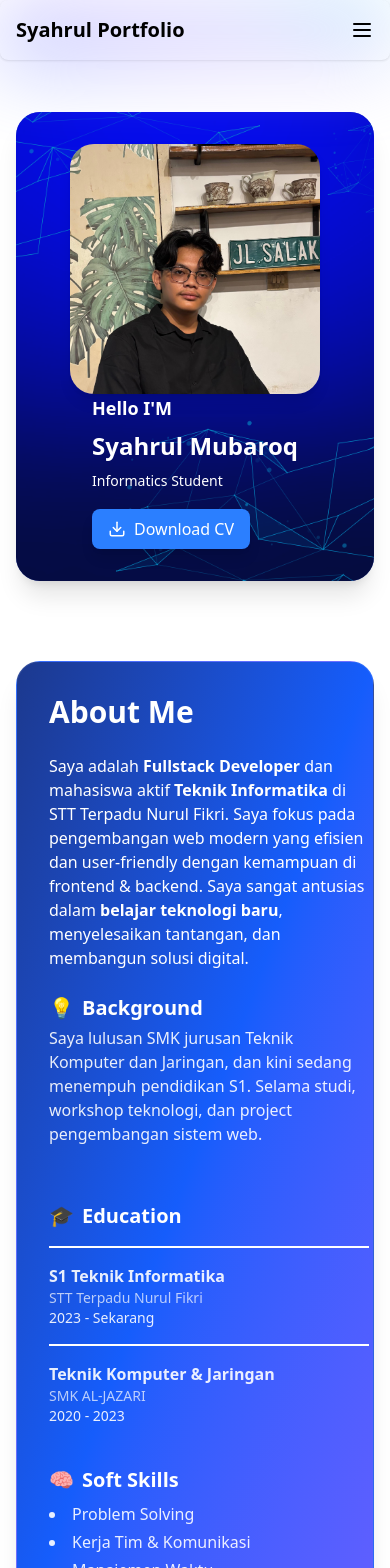
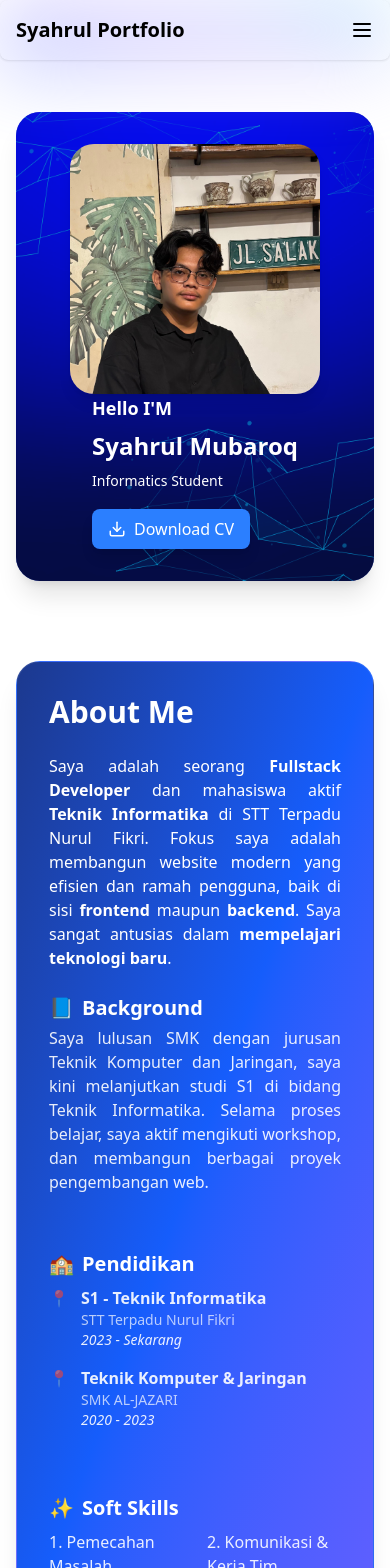
Before and after one commit to SyahrulMubaroq205/portfolio, a React (Vite) app: page / in a window 390 px wide. Shown: the top 1568 px of the page. Built offline with nearby package versions, Linux system fonts and the light colour scheme.

Commit message:
update portfolio

```diff
--- a/src/App.jsx
+++ b/src/App.jsx
@@ -150,7 +150,6 @@ export default function App() {
                         <li><a href="#" className="hover:text-gray-600">Home</a></li>
                         <li><a href="#about" className="hover:text-gray-600">About</a></li>
                         <li><a href="#projects" className="hover:text-gray-600">Projects</a></li>
-                        <li><a href="#contact" className="hover:text-gray-600">Contact</a></li>
                     </ul>
 
                     {/* Mobile Toggle */}
@@ -166,7 +165,6 @@ export default function App() {
                             <li><a href="#" className="hover:text-gray-600">Home</a></li>
                             <li><a href="#about" className="hover:text-gray-600">About</a></li>
                             <li><a href="#projects" className="hover:text-gray-600">Projects</a></li>
-                            <li><a href="#contact" className="hover:text-gray-600">Contact</a></li>
                         </ul>
                     </div>
                 )}
@@ -253,16 +251,16 @@ export default function App() {
                         viewport={{ once: true }}
                     >
                         <h2 className="text-3xl font-bold mb-6 text-white">About Me</h2>
-                        <p className="text-white mb-6">
-                            Saya adalah <span className="font-semibold">Fullstack Developer</span> dan mahasiswa aktif <span className="font-semibold">Teknik Informatika</span> di STT Terpadu Nurul Fikri. Saya fokus pada pengembangan web modern yang efisien dan user-friendly dengan kemampuan di frontend & backend. Saya sangat antusias dalam <span className="font-semibold">belajar teknologi baru</span>, menyelesaikan tantangan, dan membangun solusi digital.
+                        <p className="text-white mb-6 text-justify">
+                            Saya adalah seorang <span className="font-semibold">Fullstack Developer</span> dan mahasiswa aktif <span className="font-semibold">Teknik Informatika</span> di STT Terpadu Nurul Fikri. Fokus saya adalah membangun website modern yang efisien dan ramah pengguna, baik di sisi <span className="font-semibold">frontend</span> maupun <span className="font-semibold">backend</span>. Saya sangat antusias dalam <span className="font-semibold">mempelajari teknologi baru</span>.
                         </p>
 
                         <div className="mb-4">
                             <h3 className="text-xl font-semibold mb-1 flex items-center gap-2">
-                                <span>💡</span> Background
+                                <span>📘</span> Background
                             </h3>
-                            <p className="text-white/90">
-                                Saya lulusan SMK jurusan Teknik Komputer dan Jaringan, dan kini sedang menempuh pendidikan S1. Selama studi, workshop teknologi, dan project pengembangan sistem web.
+                            <p className="text-white/90 text-justify">
+                                Saya lulusan SMK dengan jurusan Teknik Komputer dan Jaringan, saya kini melanjutkan studi S1 di bidang Teknik Informatika. Selama proses belajar, saya aktif mengikuti workshop, dan membangun berbagai proyek pengembangan web.
                             </p>
                         </div>
                     </motion.div>
@@ -276,36 +274,40 @@ export default function App() {
                         viewport={{ once: true }}
                     >
                         {/* Education */}
-                        <div>
+                        <div className="mb-6">
                             <h3 className="text-xl font-semibold mb-2 flex items-center gap-2">
-                                <span>🎓</span> Education
+                                <span>🏫</span> Pendidikan
                             </h3>
-                            <ul className="space-y-3 text-white/90">
-                                <hr className="border-t-2 border-white my-4 w-80" />
-                                <li>
-                                    <div className="font-semibold">S1 Teknik Informatika</div>
-                                    <div className="text-sm text-white/70">STT Terpadu Nurul Fikri</div>
-                                    <div className="text-sm">2023 - Sekarang</div>
-                                </li>
-                                <hr className="border-t-2 border-white my-4 w-80" />
-                                <li>
-                                    <div className="font-semibold">Teknik Komputer & Jaringan</div>
-                                    <div className="text-sm text-white/70">SMK AL-JAZARI</div>
-                                    <div className="text-sm">2020 - 2023</div>
-                                </li>
-                            </ul>
+                            <div className="space-y-4 text-white/90">
+                                <div className="flex items-start gap-3">
+                                    <span className="text-white/60">📍</span>
+                                    <div>
+                                        <div className="font-bold">S1 - Teknik Informatika</div>
+                                        <div className="text-sm text-white/70">STT Terpadu Nurul Fikri</div>
+                                        <div className="text-sm italic">2023 - Sekarang</div>
+                                    </div>
+                                </div>
+                                <div className="flex items-start gap-3">
+                                    <span className="text-white/60">📍</span>
+                                    <div>
+                                        <div className="font-bold">Teknik Komputer & Jaringan</div>
+                                        <div className="text-sm text-white/70">SMK AL-JAZARI</div>
+                                        <div className="text-sm italic">2020 - 2023</div>
+                                    </div>
+                                </div>
+                            </div>
                         </div>
 
                         {/* Soft Skills */}
                         <div>
                             <h3 className="text-xl font-semibold mb-2 flex items-center gap-2">
-                                <span>🧠</span> Soft Skills
+                                <span>✨</span> Soft Skills
                             </h3>
-                            <ul className="list-disc list-inside text-white/90 space-y-1">
-                                <li>Problem Solving</li>
-                                <li>Kerja Tim & Komunikasi</li>
+                            <ul className="grid grid-cols-2 gap-x-6 text-white/90 list-[✅] list-inside">
+                                <li>Pemecahan Masalah</li>
+                                <li>Komunikasi & Kerja Tim</li>
                                 <li>Manajemen Waktu</li>
-                                <li>Adaptif dan Inisiatif</li>
+                                <li>Adaptif & Proaktif</li>
                             </ul>
                         </div>
                     </motion.div>
@@ -366,7 +368,7 @@ export default function App() {
                             <motion.div
                                 key={index}
                                 variants={projectItemVariants}
-                                className="bg-white/10 text-white rounded-3xl shadow-lg overflow-hidden hover:scale-105 transition-transform duration-300 backdrop-blur-sm border border-white/10"
+                                className="bg-white/10 text-white rounded-3xl shadow-lg overflow-hidden hover:scale-105 transition-transform duration-300 backdrop-blur-md md:backdrop-blur-md backdrop-blur-noneborder border-white/10"
                             >
                                 <img
                                     src={project.image}
@@ -390,95 +392,6 @@ export default function App() {
                         ))}
                     </div>
                 </motion.div>
-            </div>
-
-
-            {/* Contact */}
-            <div id="contact" className="w-full flex items-center justify-center px-4">
-                <div className="max-w-6xl w-full rounded-3xl p-8 md:p-16 shadow-xl bg-gradient-to-br from-blue-900 via-blue-600 to-indigo-500 backdrop-blur-md border border-white/10 text-white">
-
-                    {/* Judul & Deskripsi */}
-                    <h2 className="text-3xl font-bold text-center mb-2">Contact Me</h2>
-                    <p className="text-center text-white/80 mb-10">
-                        I'm always open to discussing new projects, creative ideas, or opportunities. Feel free to reach out!
-                    </p>
-
-                    {/* Grid: Form & Contact Info */}
-                    <div className="grid grid-cols-1 md:grid-cols-2 gap-10">
-
-                        {/* Kiri: Form */}
-                        <div>
-                            <form className="space-y-6">
-                                <div>
-                                    <label className="block mb-1 text-white/80">Your Name</label>
-                                    <input
-                                        type="text"
-                                        placeholder="Enter your name"
-                                        className="w-full bg-transparent border border-white/30 text-white placeholder-white/60 rounded-lg px-4 py-3 outline-none focus:ring-2 focus:ring-cyan-400"
-                                    />
-                                </div>
-                                <div>
-                                    <label className="block mb-1 text-white/80">Your Email</label>
-                                    <input
-                                        type="email"
-                                        placeholder="Enter your email"
-                                        className="w-full bg-transparent border border-white/30 text-white placeholder-white/60 rounded-lg px-4 py-3 outline-none focus:ring-2 focus:ring-cyan-400"
-                                    />
-                                </div>
-                                <div>
-                                    <label className="block mb-1 text-white/80">Your Message</label>
-                                    <textarea
-                                        rows="5"
-                                        placeholder="Write your message"
-                                        className="w-full bg-transparent border border-white/30 text-white placeholder-white/60 rounded-lg px-4 py-3 outline-none focus:ring-2 focus:ring-cyan-400 resize-none"
-                                    ></textarea>
-                                </div>
-                                <button
-                                    type="submit"
-                                    className="bg-gradient-to-r from-blue-500 to-indigo-500 text-white font-semibold px-6 py-3 rounded-lg shadow hover:opacity-90 transition"
-                                >
-                                    Send Message
-                                </button>
-                            </form>
-                        </div>
-
-                        {/* Kanan: Info Kontak */}
-                        <div className="flex flex-col justify-center space-y-6 text-white xl:mb-70 md:mb-56">
-                            <div className="flex flex-col justify-center space-y-6 text-white">
-                                <div className="flex items-center gap-3">
-                                    <Mail size={20} className="flex-shrink-0" />
-                                    <a href="mailto:syahrulmubaroq0505@gmail.com" className="hover:underline break-all">
-                                        syahrulmubaroq0505@gmail.com
-                                    </a>
-                                </div>
-
-                                <div className="flex items-center gap-3">
-                                    <Github size={20} className="flex-shrink-0" />
-                                    <a
-                                        href="https://github.com/SyahrulMubaroq205"
-                                        target="_blank"
-                                        rel="noopener noreferrer"
-                                        className="hover:underline break-all"
-                                    >
-                                        github.com/SyahrulMubaroq205
-                                    </a>
-                                </div>
-
-                                <div className="flex items-center gap-3">
-                                    <Linkedin size={20} className="flex-shrink-0" />
-                                    <a
-                                        href="https://www.linkedin.com/in/syahrul-mubaroq-a100322a9/"
-                                        target="_blank"
-                                        rel="noopener noreferrer"
-                                        className="hover:underline break-all"
-                                    >
-                                        linkedin.com/in/syahrul-mubaroq
-                                    </a>
-                                </div>
-                            </div>
-                        </div>
-                    </div>
-                </div>
             </div>
 
             {/* Footer */}
```
